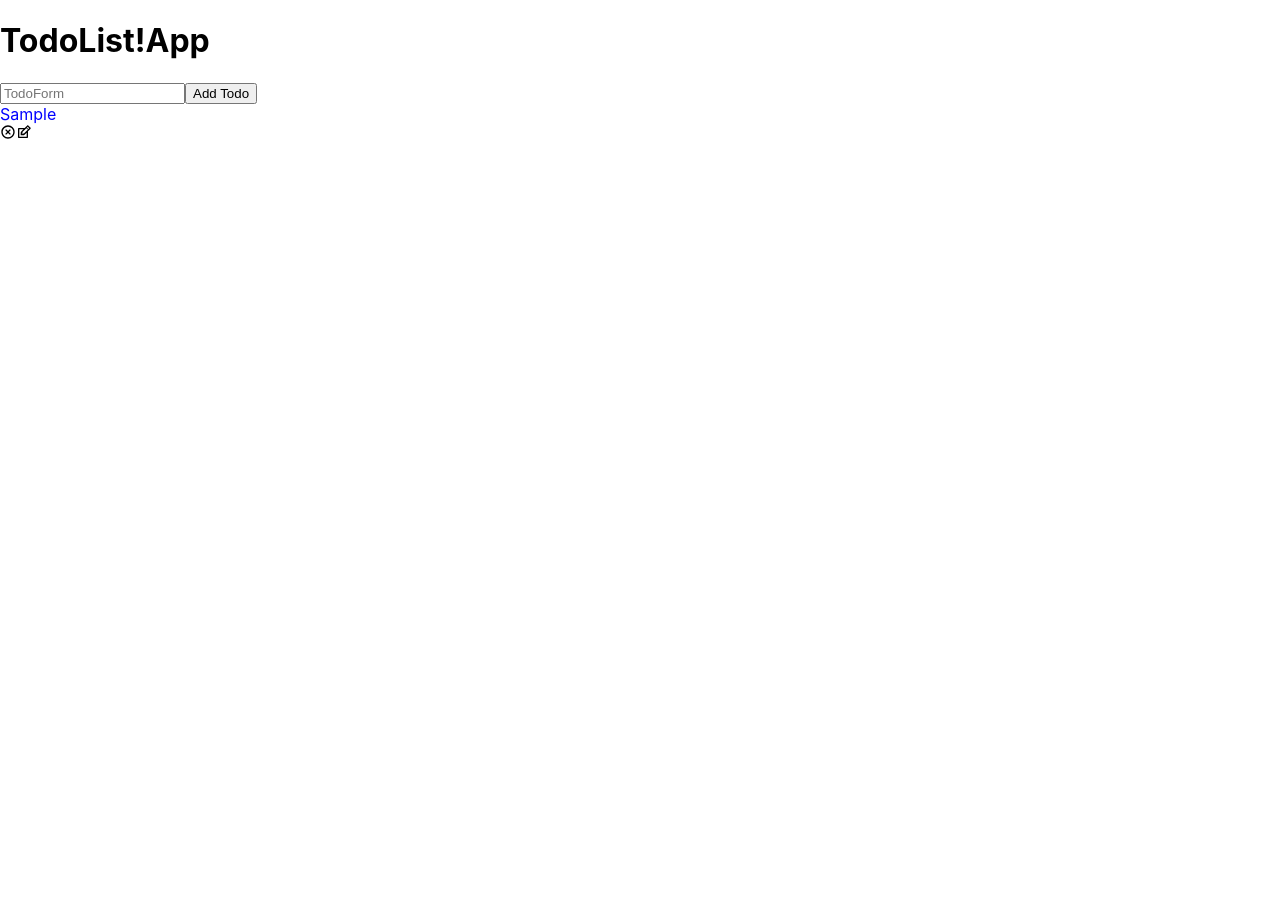
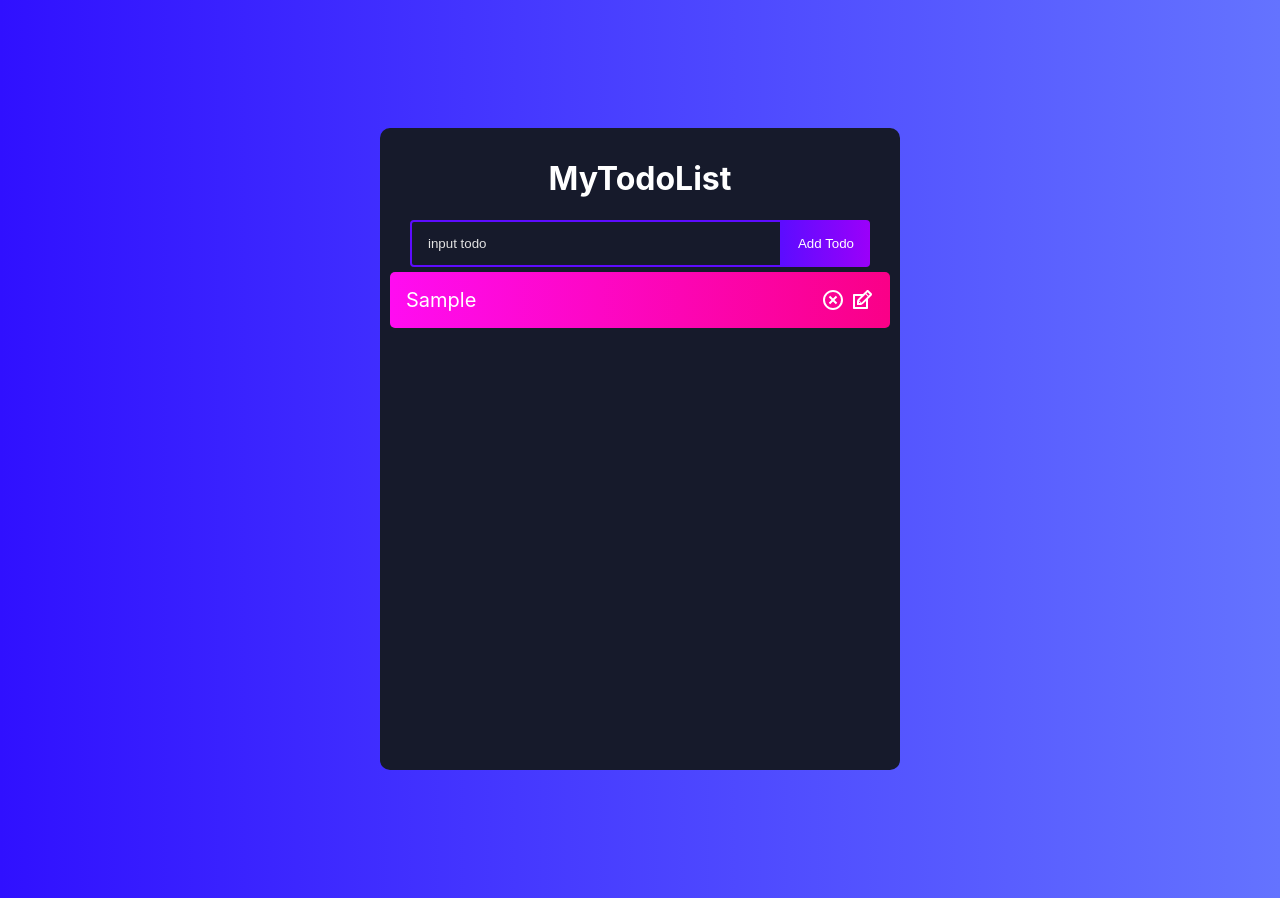
Before and after one commit to hito-kotaro/js-react-todo, a React (Create React App) app: page / in a window 1280 px wide. Both pictures are taken after typing "Sample" into the empty fields and a click on the button "Add Todo". Before the commit the page ends 800 px from the top, so only its background shows below. Built offline with nearby package versions, Linux system fonts and the light colour scheme.

Commit message:
css作成/コメント追記

```diff
--- a/package.json
+++ b/package.json
@@ -6,8 +6,10 @@
     "@testing-library/jest-dom": "^5.11.4",
     "@testing-library/react": "^11.1.0",
     "@testing-library/user-event": "^12.1.10",
+    "prop-types": "^15.7.2",
     "react": "^17.0.2",
     "react-dom": "^17.0.2",
+    "react-icons": "^4.3.1",
     "react-scripts": "4.0.3",
     "web-vitals": "^1.0.1"
   },
--- a/src/App.css
+++ b/src/App.css
@@ -1,38 +1,138 @@
-.App {
-  text-align: center;
+body {
+  background: linear-gradient(
+    90deg,
+    rgba(48, 16, 255, 1) 0%,
+    rgba(100, 115, 255, 1) 100%
+  );
 }
 
-.App-logo {
-  height: 40vmin;
-  pointer-events: none;
+.todo-app {
+  width: 520px;
+  min-height: 600px;
+  background: #161a2b;
+  /* background: linear-gradient(
+    90deg,
+    rgba(255, 118, 20, 1) 0%,
+    rgba(255, 84, 17, 1) 100%
+  ); */
+  text-align: center;
+  margin: 128px auto;
+  border-radius: 10px;
+  padding-top: 10px;
+  padding-bottom: 32px;
 }
 
-@media (prefers-reduced-motion: no-preference) {
-  .App-logo {
-    animation: App-logo-spin infinite 20s linear;
-  }
+h1 {
+  color: #fff;
 }
 
-.App-header {
-  background-color: #282c34;
-  min-height: 100vh;
-  display: flex;
-  flex-direction: column;
-  align-items: center;
-  justify-content: center;
-  font-size: calc(10px + 2vmin);
-  color: white;
+.todo-input {
+  padding: 14px 32px 14px 16px;
+  border-radius: 4px 0 0 4px;
+  border: 2px solid #5d0cff;
+  outline: none;
+  width: 320px;
+  background: transparent;
+  color: #fff;
 }
 
-.App-link {
-  color: #61dafb;
+.todo-input::placeholder {
+  color: #e2e2e2;
 }
 
-@keyframes App-logo-spin {
-  from {
-    transform: rotate(0deg);
-  }
-  to {
-    transform: rotate(360deg);
-  }
+.todo-button {
+  padding: 16px;
+  border: none;
+  border-radius: 0 4px 4px 0;
+  cursor: pointer;
+  outline: none;
+  background: linear-gradient(
+    90deg,
+    rgba(93, 12, 255, 1) 0%,
+    rgba(155, 0, 250, 1) 100%
+  );
+  color: #fff;
+  text-transform: capitalize;
 }
+
+.todo-input.edit {
+  margin-top: 10px;
+  border: 2px solid #149fff;
+}
+
+.todo-button.edit {
+  background: linear-gradient(
+    90deg,
+    rgba(20, 159, 255, 1) 0%,
+    rgba(17, 122, 255, 1) 100%
+  );
+  padding: 16px 22px;
+}
+
+.todo-row {
+  display: flex;
+  justify-content: space-between;
+  align-items: center;
+  margin: 5px auto;
+  color: #fff;
+  font-size: 20px;
+
+  background: linear-gradient(
+    90deg,
+    rgba(255, 118, 20, 1) 0%,
+    rgba(255, 84, 17, 1) 100%
+  );
+  padding: 16px;
+  border-radius: 5px;
+  width: 90%;
+}
+
+.todo-row:nth-child(4n + 1) {
+  background: linear-gradient(
+    90deg,
+    rgba(93, 12, 255, 1) 0%,
+    rgba(155, 0, 250, 1) 100%
+  );
+}
+
+.todo-row:nth-child(4n + 2) {
+  background: linear-gradient(
+    90deg,
+    rgba(255, 12, 241, 1) 0%,
+    rgba(250, 0, 135, 1) 100%
+  );
+}
+
+.todo-row:nth-child(4n + 3) {
+  background: linear-gradient(
+    90deg,
+    rgba(20, 159, 255, 1) 0%,
+    rgba(17, 122, 255, 1) 100%
+  );
+}
+
+.icons {
+  display: flex;
+  align-items: center;
+  font-size: 24px;
+  cursor: pointer;
+}
+
+.delete-icon {
+  margin-right: 5px;
+  color: #fff;
+}
+
+.edit-icon {
+  color: #fff;
+}
+
+.todo-text {
+  width: 85%;
+  text-align: left;
+  overflow-x: hidden;
+}
+.complete {
+  text-decoration: line-through;
+  opacity: 0.4;
+}
--- a/src/App.jsx
+++ b/src/App.jsx
@@ -3,9 +3,9 @@ import './App.css';
 import TodoList from './components/TodoList';
 
 const App = () => {
-  const title = 'TodoList!App';
+  const title = 'MyTodoList';
   return (
-    <div>
+    <div className="todo-app">
       <h1>{title}</h1>
       <TodoList />
     </div>
--- a/src/components/Todo.jsx
+++ b/src/components/Todo.jsx
@@ -1,7 +1,8 @@
-/* eslint-disable import/no-extraneous-dependencies */
-/* eslint-disable jsx-a11y/no-static-element-interactions */
+/* eslint-disable react/forbid-prop-types */
+// ↑PropTypesで型をarrayを指定でいるように
 
 import React, { useState } from 'react';
+import PropTypes from 'prop-types';
 import { RiCloseCircleLine } from 'react-icons/ri';
 import { TiEdit } from 'react-icons/ti';
 import TodoForm from './TodoForm';
@@ -11,6 +12,7 @@ const Todo = (props) => {
   // TodoListから渡されたpropsの中からtodosを取り出す
   const { todos } = props;
 
+  // 親要素のupdateTodoに更新対象のtodoのidと更新後の内容valueを渡して、現在のstateを初期化する
   const submitUpdate = (value) => {
     props.updateTodo(edit.id, value);
     setEdit({
@@ -23,26 +25,44 @@ const Todo = (props) => {
   // AddTodoがクリックされた時はsubmitUpdateを実行する
   // addTodoにsubmitUpdateを入れて渡す
   if (edit.id) {
-    return <TodoForm edit={edit} addTodo={submitUpdate} />;
+    return <TodoForm className="edit" edit={edit} addTodo={submitUpdate} />;
   }
 
   // TodoListから受け取ったtodosをmap関数で表示する
   return todos.map((todo) => (
-    // Consoleにエラーが出るのでkeyを追加
-    <div key={todo.id * 100}>
+    <div
+      className={todo.isComplete ? 'todo-row complete' : 'todo-row'}
+      key={todo.id}
+    >
+      {/* divにonClickを適用しているから、役割が適切でない的なエラーが出る roleを入れてあげる必要がある? */}
+      {/* eslint-disable-next-line jsx-a11y/no-static-element-interactions */}
       <div
-        key={todo.id}
+        className="todo-text"
         onClick={() => props.completeTodo(todo.id)}
+        // onKeyDownを入れないとESLintでエラーになる。キーボード操作の時の配慮らしい
         onKeyDown={() => props.completeTodo(todo.id)}
-        style={todo.isComplete ? { color: 'red' } : { color: 'blue' }}
       >
         {todo.text}
       </div>
-      <div className="icons" key={todo.id * 10}>
-        <RiCloseCircleLine onClick={() => props.removeTodo(todo.id)} />
-        <TiEdit onClick={() => setEdit({ id: todo.id, value: todo.text })} />
+      <div className="icons">
+        <RiCloseCircleLine
+          className="delete-icon"
+          onClick={() => props.removeTodo(todo.id)}
+        />
+        <TiEdit
+          className="edit-icon"
+          onClick={() => setEdit({ id: todo.id, value: todo.text })}
+        />
       </div>
     </div>
   ));
 };
+
+Todo.propTypes = {
+  todos: PropTypes.array.isRequired,
+  updateTodo: PropTypes.func.isRequired,
+  completeTodo: PropTypes.func.isRequired,
+  removeTodo: PropTypes.func.isRequired,
+};
+
 export default Todo;
--- a/src/components/TodoForm.jsx
+++ b/src/components/TodoForm.jsx
@@ -1,39 +1,68 @@
-/* eslint-disable react/destructuring-assignment */
+/* eslint-disable react/require-default-props */
 import React, { useState } from 'react';
+import PropTypes from 'prop-types';
 
 const TodoForm = (props) => {
-  const [input, setInput] = useState(props.edit ? props.edit.value : '');
+  const { edit } = props; // 分割代入で取得しないとESLintに怒られる(destructuring-assignment)
+  const [input, setInput] = useState(edit ? edit.value : ''); // editがnullでなければ、初期値は既存のvalue
+
   const handleChange = (e) => {
     setInput(e.target.value);
   };
 
   const handleSubmit = (e) => {
     e.preventDefault();
-    // eslint-disable-next-line react/prop-types
-    // 親要素のaddTodoを実行して、addTodoを実行している
+
     // こいつは、Todo,TodoListどちらからも渡されている
-    // なんか気持ち悪いけどreactではOK
-    console.log(props);
     props.addTodo({
       id: Math.floor(Math.random() * 10000),
       text: input,
+      isComplete: false,
     });
     setInput('');
   };
 
   return (
     <form onSubmit={handleSubmit}>
+      {edit ? (
+        <>
+          {/* 編集のidがtrueの時は編集用の入力フォームを表示する */}
           <input
+            className="todo-input edit"
             value={input}
             type="text"
             onChange={handleChange}
-        placeholder="TodoForm"
           />
-      <button onClick={handleSubmit} type="button">
+          <button
+            className="todo-button edit"
+            onClick={handleSubmit}
+            type="button"
+          >
+            Edit Todo
+          </button>
+        </>
+      ) : (
+        <>
+          {/* そうでない場合は、新規登録用のフォームを出力する */}
+          <input
+            className="todo-input"
+            value={input}
+            type="text"
+            onChange={handleChange}
+            placeholder="input todo"
+          />
+          <button className="todo-button" onClick={handleSubmit} type="button">
             Add Todo
           </button>
+        </>
+      )}
     </form>
   );
 };
 
+TodoForm.propTypes = {
+  addTodo: PropTypes.func.isRequired,
+  edit: PropTypes.func,
+};
+
 export default TodoForm;
--- a/src/components/TodoList.jsx
+++ b/src/components/TodoList.jsx
@@ -3,12 +3,12 @@ import TodoForm from './TodoForm';
 import Todo from './Todo';
 
 const TodoList = () => {
-  // todosは現在配列ににあるTodoを保持する
+  // 登録されているtodoを保持する
   const [todos, setTodos] = useState([]);
 
-  // todoはTodoFormから渡られた値 todoの入力値
+  // 引数(オブジェクト)をtodosに追加してstateを更新する
   const addTodo = (todo) => {
-    // 余計な空白を削除する
+    // inputされた値がnullの場合と空白が連続している場合は追加処理の前にreturnする
     if (!todo.text || /^\s*$/.test(todo.text)) {
       return;
     }
@@ -18,34 +18,42 @@ const TodoList = () => {
     setTodos(newTodos);
   };
 
+  // 渡されたidと一致するtodoを取り除いたtodosを作成しstateを更新する
   const removeTodo = (id) => {
+    // filterでidが一致しないものだけreturnする
     const removedArr = [...todos].filter((todo) => todo.id !== id);
     setTodos(removedArr);
   };
 
+  // 渡されたidと一致するtodoのisCompleteパラメータを反転する
   const competeTodo = (id) => {
     const updateTodos = todos.map((todo) => {
       if (todo.id === id) {
-        // eslint-disable-next-line no-param-reassign
+        // ここ、ESLintで再割り当てのエラーが出る。
+        // https://qiita.com/kjirou/items/65a781318b6506687fd3
+        // todoのパラメータを変更したいため無視。 .eslintにルール追加
         todo.isComplete = !todo.isComplete;
-        console.log(`id=${todo.id},isComplete=${todo.isComplete}`);
       }
       return todo;
     });
     setTodos(updateTodos);
   };
 
+  // todoの編集フォームからsubmitされた時の処理
+  // newValueはTodoForm => Todo => TodoListのように渡される
   const updateTodo = (id, newValue) => {
     if (!newValue.text || /^\s*$/.test(newValue.text)) {
       return;
     }
 
-    setTodos((prev) => prev.map((item) => (item.id === id ? newValue : item)));
+    // prevは直前のstateを示す
+    // この中から、idが一致するtodoのstateをnewValueに更新する
+    setTodos((prev) => prev.map((todo) => (todo.id === id ? newValue : todo)));
   };
 
   // 保持されたTodoリストと、入力フォームを表示する
   return (
-    <div>
+    <div className="todo-list">
       {/* addTodoにaddTodo(関数)を入れて渡す */}
       <TodoForm addTodo={addTodo} />
       {/* Todoコンポーネントに更新したTodoListを渡す(todos={todos}) */}
```
Also changed, not shown: .eslintrc.yml, 1 other file (tests, documents, lock files or other folders). Lines whose indentation alone changed are shown as unchanged.
